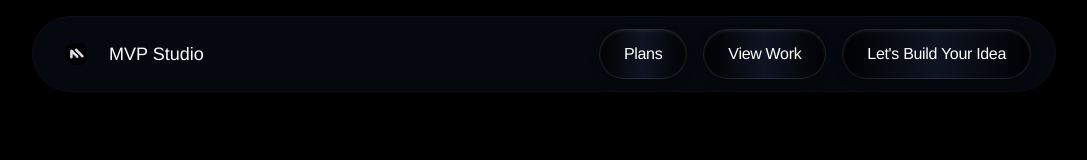
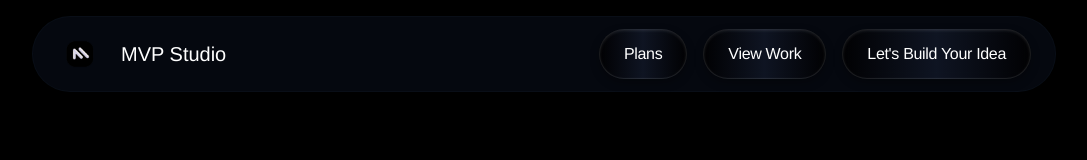
Before and after one commit to abhishekxdev/mvp-studio1, a Next.js app: page / in a window 1280 px wide. Shown: the top 160 px of the page, without its empty margins (96-1183 px from the left). Built offline with nearby package versions, Linux system fonts and the light colour scheme.

Commit message:
Make logo and text bigger with Helvetica font

```diff
--- a/components/navbar.tsx
+++ b/components/navbar.tsx
@@ -13,8 +13,8 @@ export function Navbar() {
     <header className="fixed top-0 left-0 right-0 z-50 px-4 mt-4">
       <div className="max-w-5xl mx-auto bg-background/80 backdrop-blur-md border border-border/20 rounded-full">
         <div className="px-4 md:px-6 flex items-center justify-between py-3">
-          <Link href="/" className="flex items-center space-x-3">
-            <div className="w-10 h-10 relative">
+          <Link href="/" className="flex items-center space-x-4">
+            <div className="w-12 h-12 relative">
               <Image
                 src="/images/logomvp.png"
                 alt="MVP Studio Logo"
@@ -22,7 +22,7 @@ export function Navbar() {
                 className="object-contain"
               />
             </div>
-            <span className="font-helvetica font-normal text-lg">MVP Studio</span>
+            <span className="font-helvetica font-normal text-xl">MVP Studio</span>
           </Link>
 
           {/* Desktop Navigation */}
```
